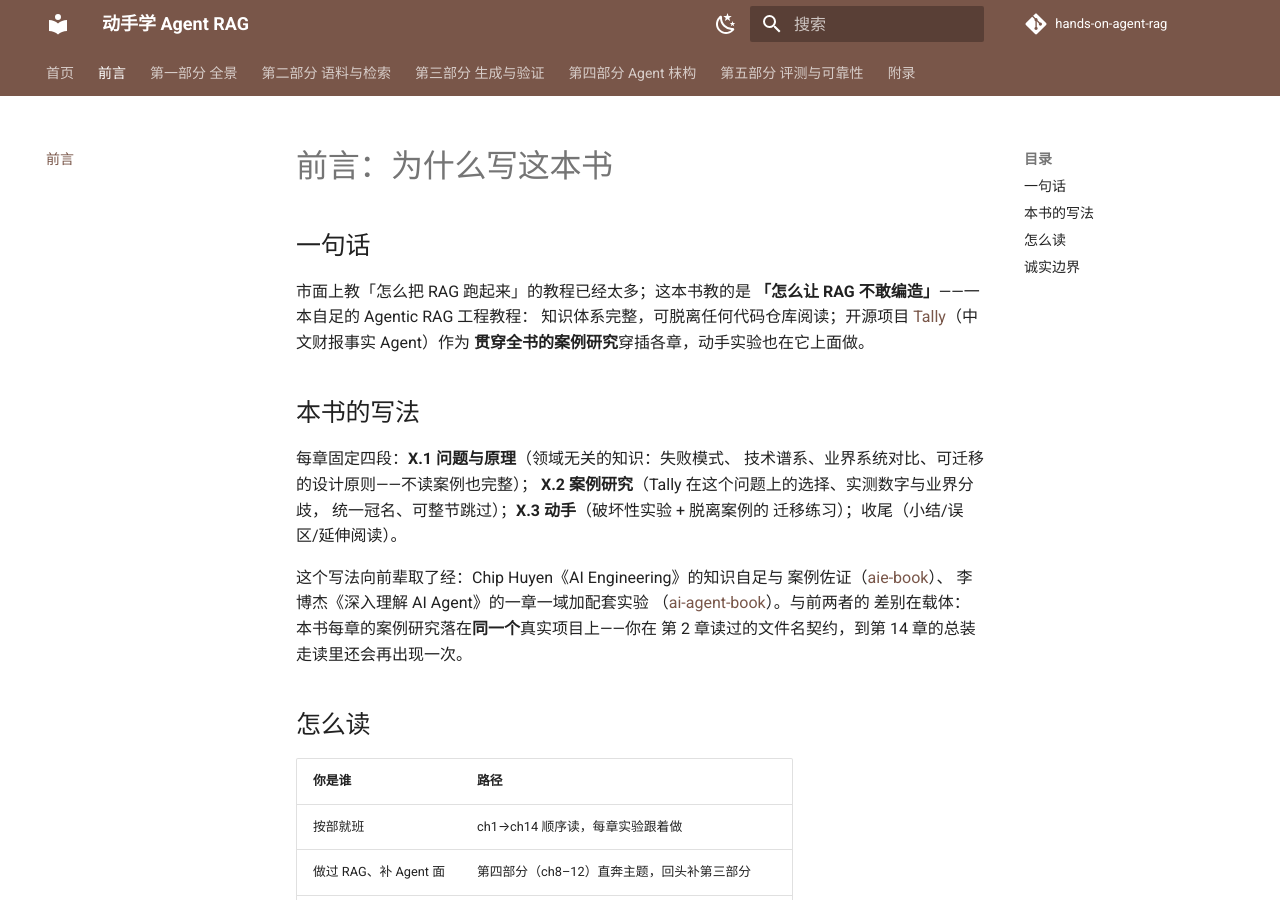
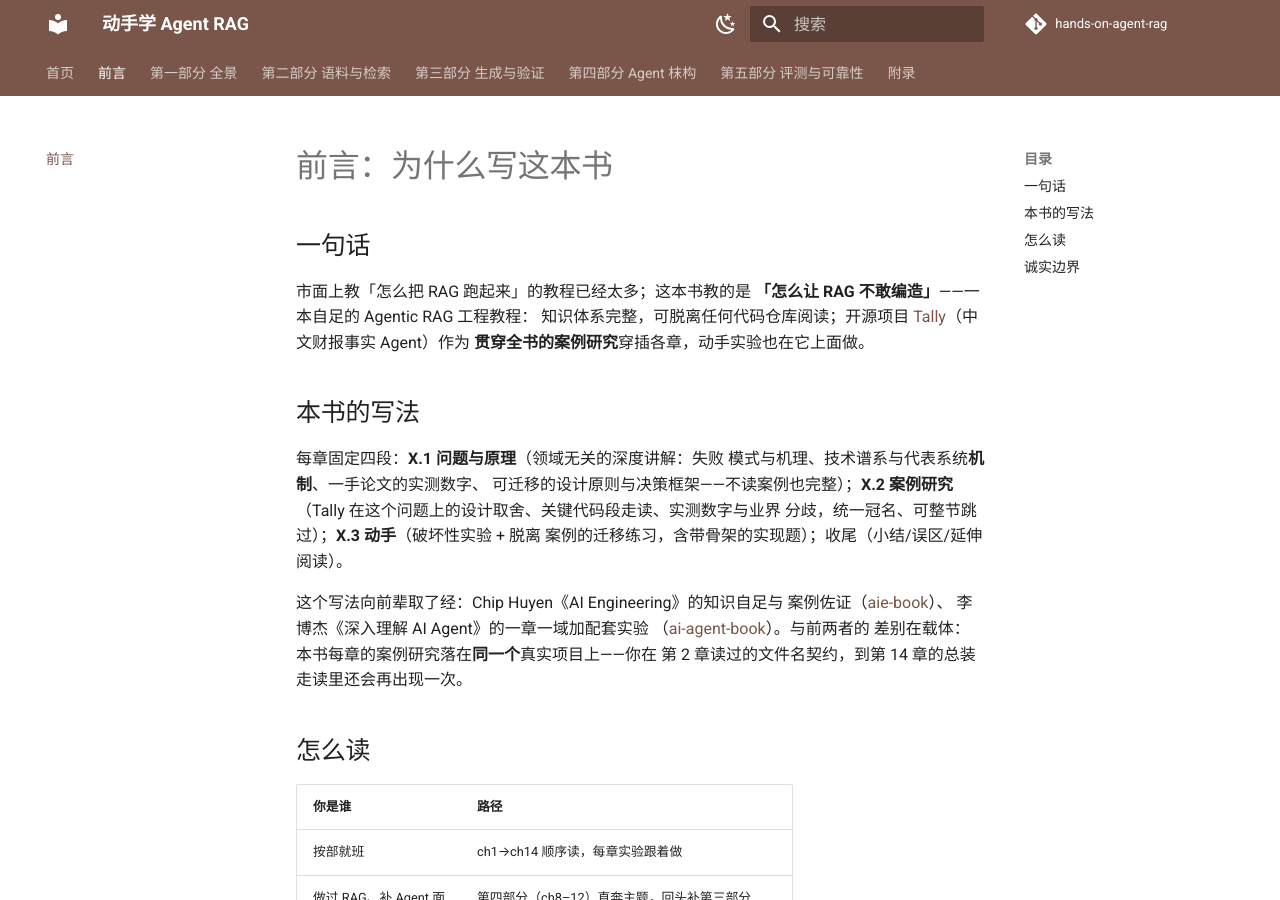
Before and after one commit to Ming-H/hands-on-agent-rag, an MkDocs documentation site: the page built from docs/preface.md, in a window 1280 px wide and 900 px high. Built offline with MkDocs 1.6.1 and Material for MkDocs 9.7.7, drawn with Linux system fonts in a browser that asks for light colours; comment, search, counter and statistics services are not loaded.

Commit message:
docs(preface,readme): v0.7 深度版体例说明与进度
Co-Authored-By: Claude Opus 4.8 <noreply@anthropic.com>

```diff
--- a/docs/preface.md
+++ b/docs/preface.md
@@ -10,11 +10,12 @@
 
 ## 本书的写法
 
-每章固定四段：**X.1 问题与原理**（领域无关的知识：失败模式、
-技术谱系、业界系统对比、可迁移的设计原则——不读案例也完整）；
-**X.2 案例研究**（Tally 在这个问题上的选择、实测数字与业界分歧，
-统一冠名、可整节跳过）；**X.3 动手**（破坏性实验 + 脱离案例的
-迁移练习）；收尾（小结/误区/延伸阅读）。
+每章固定四段：**X.1 问题与原理**（领域无关的深度讲解：失败
+模式与机理、技术谱系与代表系统**机制**、一手论文的实测数字、
+可迁移的设计原则与决策框架——不读案例也完整）；**X.2 案例研究**
+（Tally 在这个问题上的设计取舍、关键代码段走读、实测数字与业界
+分歧，统一冠名、可整节跳过）；**X.3 动手**（破坏性实验 + 脱离
+案例的迁移练习，含带骨架的实现题）；收尾（小结/误区/延伸阅读）。
 
 这个写法向前辈取了经：Chip Huyen《AI Engineering》的知识自足与
 案例佐证（[aie-book](https://github.com/chiphuyen/aie-book)）、
```
Also changed, not shown: README.md (+1 -0 lines).
